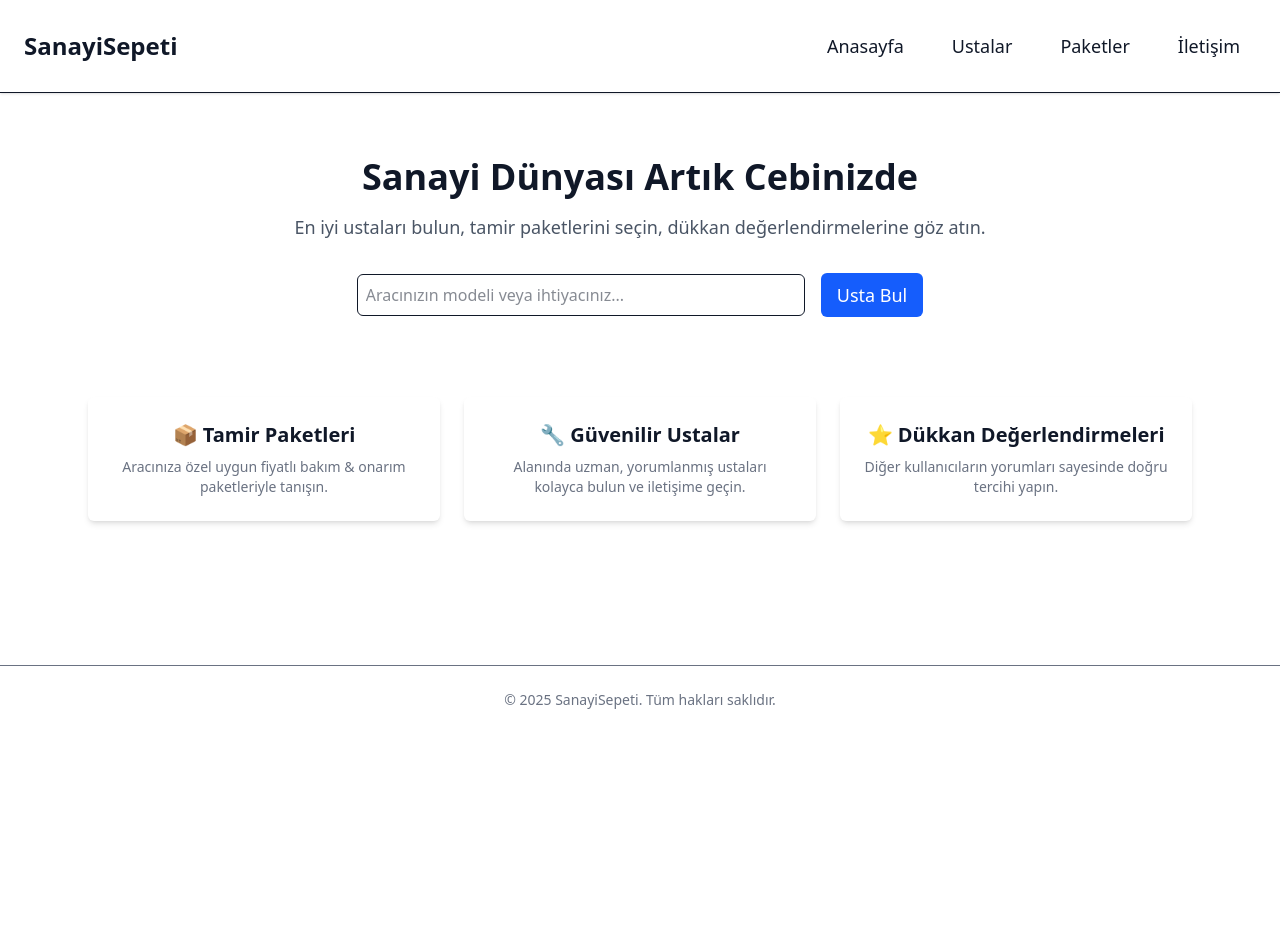
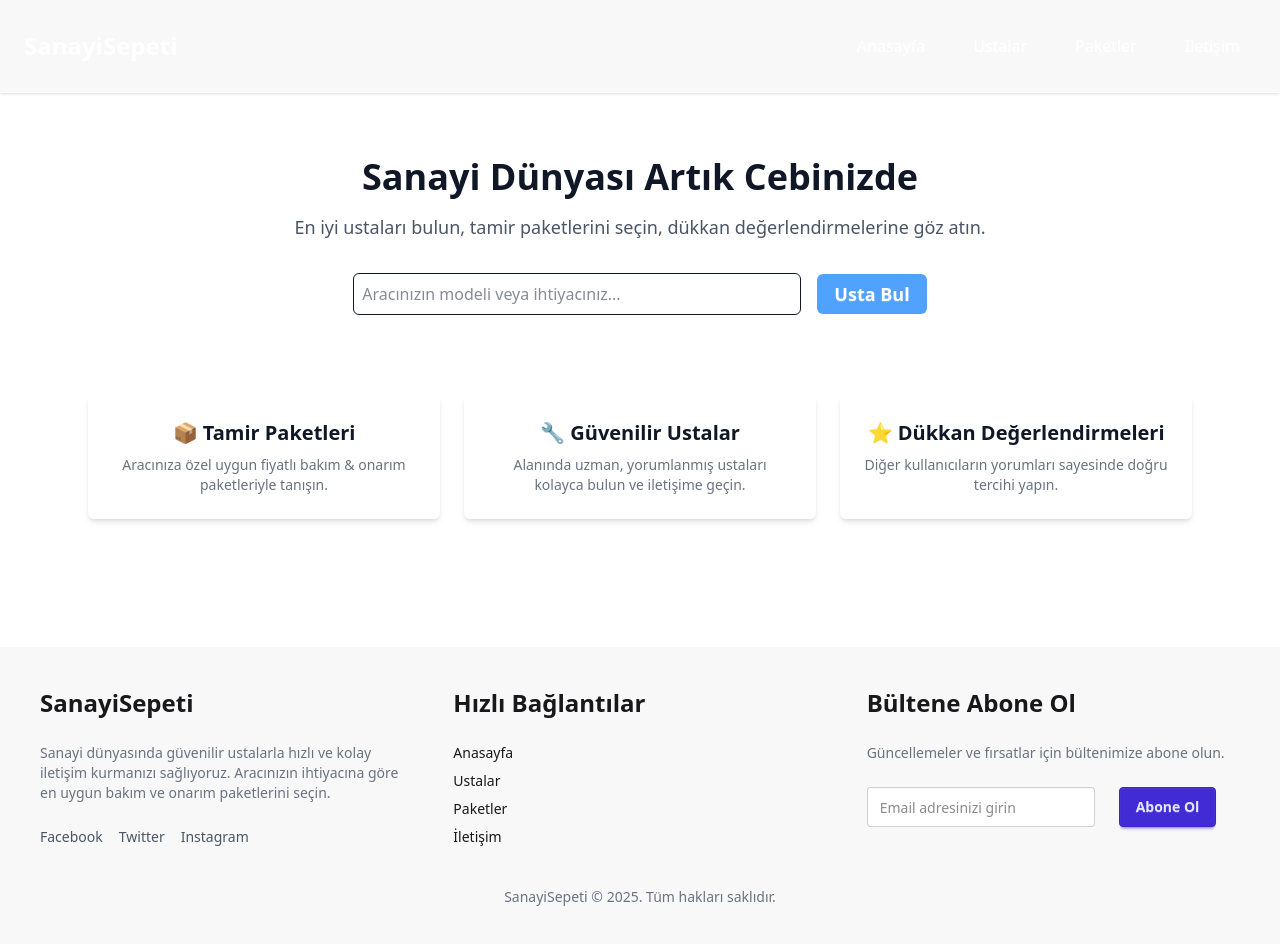
Before and after one commit to Kskle555/SanayiCebimdeFE, a Next.js app: page / in a window 1280 px wide. Shown: the top 944 px of the page. Before the commit the page ends 800 px from the top, so only its background shows below. Built offline with nearby package versions, Linux system fonts and the light colour scheme.

Commit message:
navbar degisikligi yapildi. pages kalsörü eklendi. projenin klasor yapisi degistireielcek. navbar kisminda nextjs link eklendi. footer eklendi

```diff
--- /dev/null
+++ b/src/app/components/Footer.jsx
@@ -0,0 +1,72 @@
+import React from 'react';
+
+export default function Footer({children}) {
+  return (
+    <footer className="bg-base-200 text-base-content p-10 mt-16">
+      <div className="footer grid md:grid-cols-3 gap-10">
+        {/* Company Info Section */}
+        <div>
+          <h3 className="text-2xl font-semibold mb-4">SanayiSepeti</h3>
+          <p className="text-sm text-gray-500 mb-4">
+            Sanayi dünyasında güvenilir ustalarla hızlı ve kolay iletişim kurmanızı sağlıyoruz.
+            Aracınızın ihtiyacına göre en uygun bakım ve onarım paketlerini seçin.
+          </p>
+          <div className="flex space-x-4">
+            <a href="#" className="text-gray-600 hover:text-blue-500">
+              <i className="fab fa-facebook"></i> Facebook
+            </a>
+            <a href="#" className="text-gray-600 hover:text-blue-500">
+              <i className="fab fa-twitter"></i> Twitter
+            </a>
+            <a href="#" className="text-gray-600 hover:text-blue-500">
+              <i className="fab fa-instagram"></i> Instagram
+            </a>
+          </div>
+        </div>
+
+        {/* Links Section */}
+        <div>
+          <h3 className="text-2xl font-semibold mb-4">Hızlı Bağlantılar</h3>
+          <ul className="space-y-2">
+            <li>
+              <a href="#" className="hover:text-blue-500">Anasayfa</a>
+            </li>
+            <li>
+              <a href="#" className="hover:text-blue-500">Ustalar</a>
+            </li>
+            <li>
+              <a href="#" className="hover:text-blue-500">Paketler</a>
+            </li>
+            <li>
+              <a href="#" className="hover:text-blue-500">İletişim</a>
+            </li>
+          </ul>
+        </div>
+
+        {/* Newsletter Section */}
+        <div>
+          <h3 className="text-2xl font-semibold mb-4">Bültene Abone Ol</h3>
+          <p className="text-sm text-gray-500 mb-4">
+            Güncellemeler ve fırsatlar için bültenimize abone olun.
+          </p>
+          <div className="form-control">
+            <div className='flex gap-6'>
+              <input
+                type="email"
+                placeholder="Email adresinizi girin"
+                className="input input-bordered"
+              />
+              <button className="btn btn-primary">Abone Ol</button>
+            </div>
+
+          </div>
+        </div>
+      </div>
+
+      {/* Footer Bottom Section */}
+      <div className="mt-10 text-center text-sm text-gray-500">
+        <p className='hover:text-blue-500'>{children}</p>
+      </div>
+    </footer>
+  );
+}
--- a/src/app/components/ui/button.jsx
+++ b/src/app/components/ui/button.jsx
@@ -1,13 +1,16 @@
 // components/ui/button.js
 import React from "react";
 
-export const Button = ({ children, variant = "default", size = "md" }) => {
+export const Button = ({ children, variant = "default", size = "md", className = "" }) => {
   const baseClasses = "px-4 py-2 rounded-md focus:outline-none";
-  const variantClasses = variant === "ghost" ? "text-gray-900" : "bg-blue-600 text-white";
+  const variantClasses =
+    variant === "ghost"
+      ? "bg-transparent hover:bg-white/10"
+      : "bg-blue-400 text-white btn btn-ghost";
   const sizeClasses = size === "lg" ? "text-lg" : "text-sm";
 
   return (
-    <button className={`${baseClasses} ${variantClasses} ${sizeClasses}`}>
+    <button className={`${baseClasses} ${variantClasses} ${sizeClasses} ${className}`}>
       {children}
     </button>
   );
--- a/src/app/components/ui/navbar.jsx
+++ b/src/app/components/ui/navbar.jsx
@@ -1,17 +1,27 @@
 // ui/Navbar.jsx
 import { Button } from "./Button";
+import Link from "next/link";
 
-export const Navbar = ({children, className,buttonLabels}) => {
+export const Navbar = ({ children, className, buttonLabels }) => {
+   const labellist = [
+    { label: "Anasayfa", href: "https://www.youtube.com/watch?v=57P_Uysp2nc&t=2056s" },
+    { label: "Ustalar", href: "/ustalar" },
+    { label: "Paketler", href: "/paketler" },
+    { label: "İletişim", href: "/iletisim" },
+  ];
+
   return (
     <header className={`${className}`}>
       <h1 className="text-2xl font-bold">{children}</h1>
       <nav className="space-x-4">
-      {buttonLabels.map((label, index) => (
-        <Button key={index} variant="ghost" size="lg" className="text-gray-900">
-          {label}
-        </Button>
-      ))}
+        {labellist.map((label, index) => (
+       <Link key={index} href={label.href} target="_blank">
+          <button className="text-white hover:text-blue-500 bg-transparent px-4 py-2.5 rounded-md focus:outline-none">
+            {label.label}
+          </button>
+            </Link>
+        ))}
       </nav>
     </header>
   );
-}
+};
--- a/src/app/page.js
+++ b/src/app/page.js
@@ -1,4 +1,4 @@
-import LandingPage from "./components/LandinPage.jsx";
+import LandingPage from "./pages/LandingPage";
 
 export default function Page() {
   return (
--- a/src/app/components/LandinPage.jsx
+++ b/src/app/pages/LandingPage.jsx
@@ -1,22 +1,21 @@
 // components/LandingPage.js
 import React from "react";
-import { Button } from "./ui/Button.jsx";
-import { Card, CardContent } from "./ui/card.jsx";
-import { Input } from "./ui/Input.jsx";
-import { Navbar } from "./ui/navbar.jsx";
+import { Button } from "../components/ui/button.jsx";
+import { Card, CardContent } from "../components/ui/card.jsx";
+import { Input } from "../components/ui/Input.jsx";
+import { Navbar } from "../components/ui/navbar.jsx";
 import { MoveRight } from "lucide-react";
 import { motion } from "framer-motion";
+import Footer from "../components/Footer.jsx";
 
 
 export default function LandingPage() {
   return (
     <div className="min-h-screen bg-white text-gray-900">
-    <Navbar className="p-6 border-b shadow-sm flex items-center justify-between" buttonLabels={["Anasayfa", "Ustalar","Paketler","İletişim"]}>
+    <Navbar className="p-6 border-b   text-white  bg-base-200 shadow-sm flex items-center justify-between" buttonLabels={["Anasayfa", "Ustalar","Paketler","İletişim"]}>
     SanayiSepeti
     </Navbar>
-
       <main className="px-6 py-16 max-w-6xl mx-auto text-center">
-
           <h2 className="text-4xl font-extrabold mb-4">Sanayi Dünyası Artık Cebinizde</h2>
           <p className="text-lg mb-8 text-gray-600">
             En iyi ustaları bulun, tamir paketlerini seçin, dükkan değerlendirmelerine göz atın.
@@ -58,9 +57,9 @@ export default function LandingPage() {
         </section>
       </main>
 
-      <footer className="p-6 text-center text-sm text-gray-500 border-t mt-20">
-        © 2025 SanayiSepeti. Tüm hakları saklıdır.
-      </footer>
+    <Footer
+    children={"SanayiSepeti © 2025. Tüm hakları saklıdır."}
+    />
     </div>
   );
 }
```
